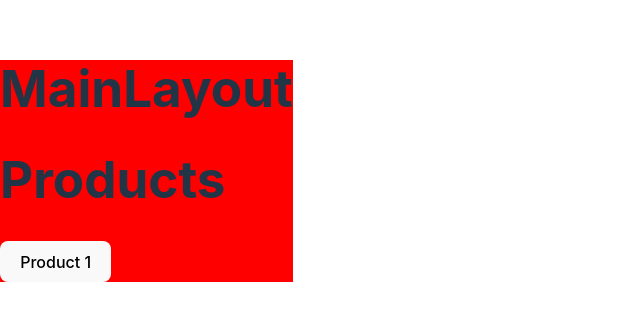
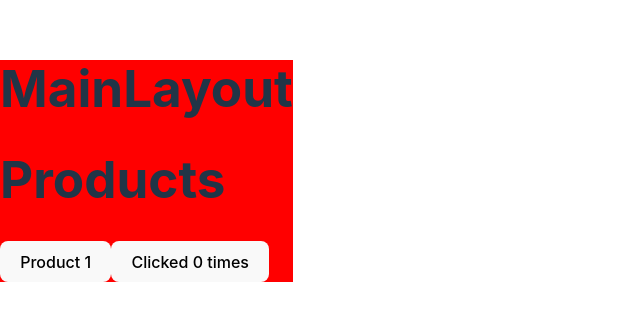
Before and after one commit to CodeCraft-LTDA/react18-decimo-react-router-v6-vite, a React (Vite) app: page /products in a window 1280 px wide. Shown: the part 246-566 px from the top of the page, without its empty margins (0-640 px from the left). Built offline with nearby package versions, Linux system fonts and the light colour scheme.

Commit message:
aula 94lidando com parametros de consulta

```diff
--- a/src/pages/Products.tsx
+++ b/src/pages/Products.tsx
@@ -1,4 +1,5 @@
-import { useNavigate } from "react-router-dom";
+import { useEffect, useState } from "react";
+import { useNavigate, useSearchParams } from "react-router-dom";
 
 const Products = () => {
 
@@ -8,10 +9,33 @@ const Products = () => {
         navigate("/products/1/2");
     }
 
+    const [searchParams, setSearchParams] = useSearchParams();
+    const [count, setCount] = useState(0);
+
+    useEffect(() => {
+        //METHOD 1: ele exclui todos os queries strings
+        // setSearchParams({ count: count.toString() });
+
+        //METHOD 2: ele mantem os queries strings
+        // searchParams.set("count", count.toString());
+        // setSearchParams(searchParams);
+
+        console.log(searchParams.get("count"));
+        console.log(searchParams.has("count"));
+
+        searchParams.delete("count");
+        setSearchParams(searchParams);
+    }, [count]);
+
+    const handleClicked = () => {
+        setCount(count + 1);
+    }
+
     return (
         <div>
             <h1>Products</h1>
             <button onClick={handleClick}>Product 1</button>
+            <button onClick={handleClicked}>Clicked {count} times</button>
         </div>
     );
 }
```
